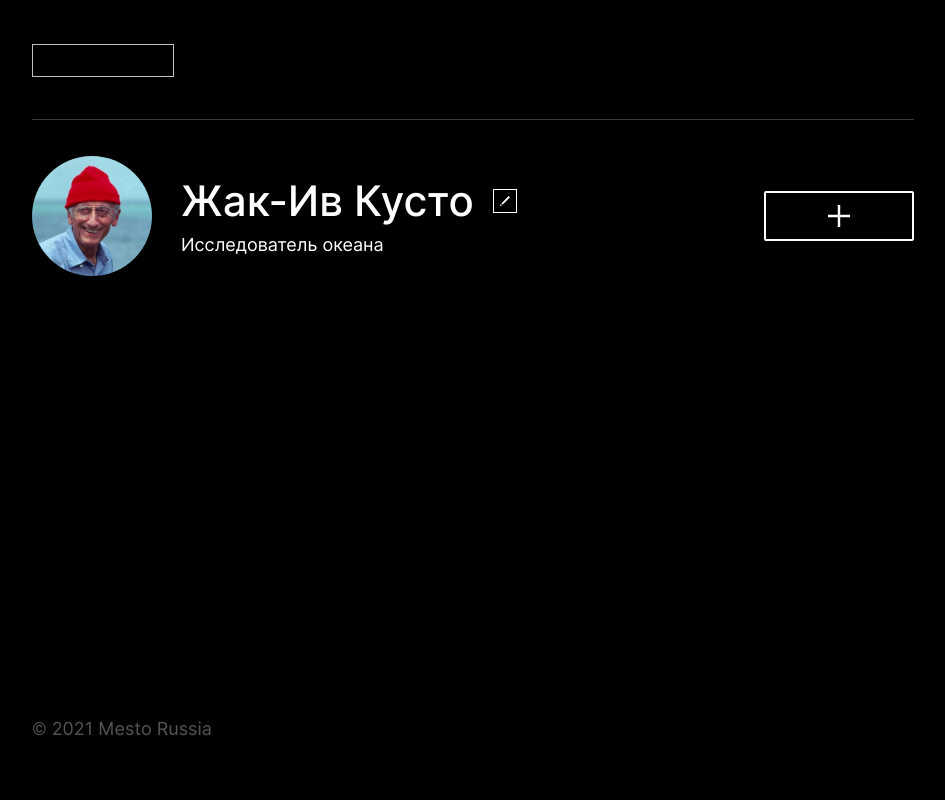
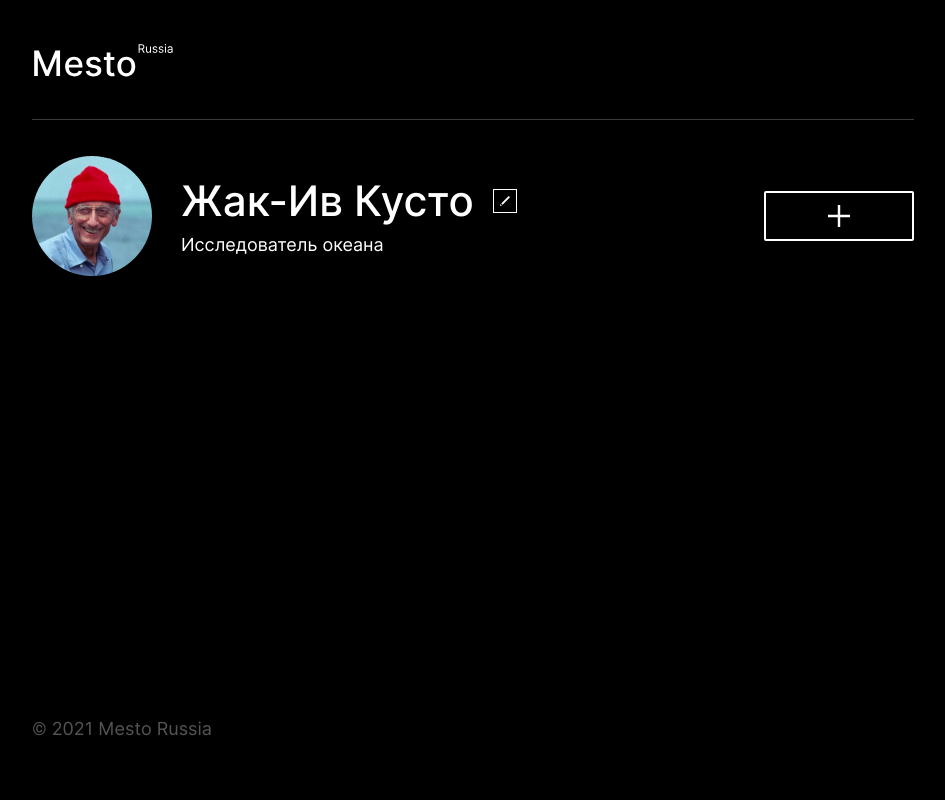
Before and after one commit to DaniilEvdokimov/mesto-project-ff, a website built with webpack: page src/index.html in a window 1280 px wide. Shown: the whole page, without its empty margins (167-1112 px from the left). Built offline with nearby package versions, Linux system fonts and the light colour scheme; no server answers.

Commit message:
Final version

```diff
--- a/package.json
+++ b/package.json
@@ -27,6 +27,7 @@
     "clean-webpack-plugin": "^4.0.0",
     "css-loader": "^7.1.2",
     "cssnano": "^7.0.5",
+    "gh-pages": "^6.1.1",
     "html-webpack-plugin": "^5.6.0",
     "mini-css-extract-plugin": "^2.9.0",
     "postcss-loader": "^8.1.1",
--- a/src/index.html
+++ b/src/index.html
@@ -10,9 +10,9 @@
 <body class="page">
 <div class="page__content">
   <header class="header page__section">
-    <img class="logo header__logo">
+    <img class="logo header__logo"
             src="<%=require("./images/logo.svg")%>"
-            alt="Логотип проекта место"
+            alt="Логотип проекта место">
   </header>
   <main class="content">
     <section class="profile page__section">
```
Also changed, not shown: 1 other file.
